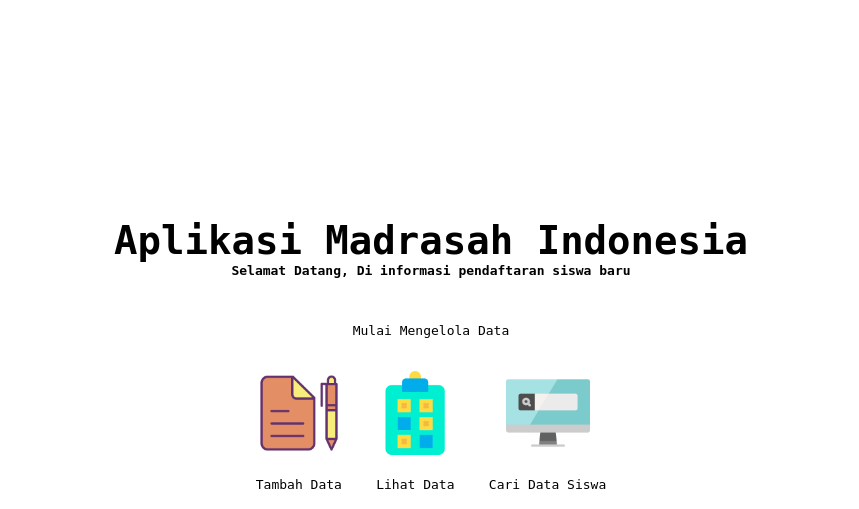
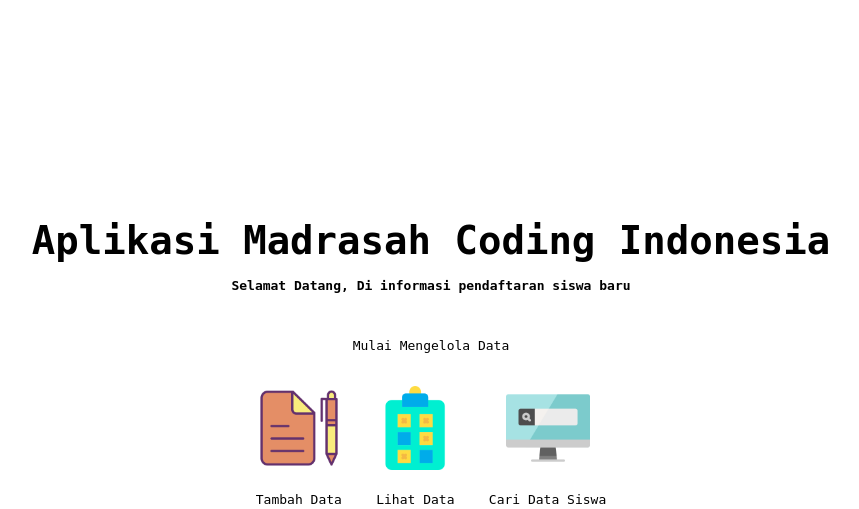
Before and after one commit to geekmover/Project-CRUD-PHP-Data-Siswa, a PHP site: page / in a window 1280 px wide. Shown: the top 509 px of the page, without its empty margins (209-1068 px from the left). Run offline with PHP 8.4, Linux system fonts and the light colour scheme.

Commit message:
Update Project 18 Feb 19 | Add sourcecode in some line in file | Rev 1.4

```diff
--- a/cari-data-siswa.php
+++ b/cari-data-siswa.php
@@ -6,6 +6,7 @@
 <html>
 <head>
 	<title>List Database Calon Siswa Baru | Madrasah Koders</title>
+    <link rel="shortcut icon" type="image/png" href="icon/search.png" />
 </head>
 <style type="text/css">
     select {
--- a/index.php
+++ b/index.php
@@ -8,7 +8,7 @@
 <body style="font-family: monospace;">
     <br><br><br><br><br><br><br><br><br><br><br><br><br><br>
     <center>
-	<font size="10"><b>Aplikasi Madrasah Indonesia</b></font><br>
+	<font size="10"><b>Aplikasi Madrasah Coding Indonesia</b></font><br><br>
     <font size="3"><b>Selamat Datang, Di informasi pendaftaran siswa baru</b></font>
 
     <br><br><br><br>
--- a/konfirmasi-hapus-data.php
+++ b/konfirmasi-hapus-data.php
@@ -1,3 +1,4 @@
+<link rel="shortcut icon" type="image/png" href="icon/alarm.png" />
 <?php
 
     include 'configuration.php';
```
